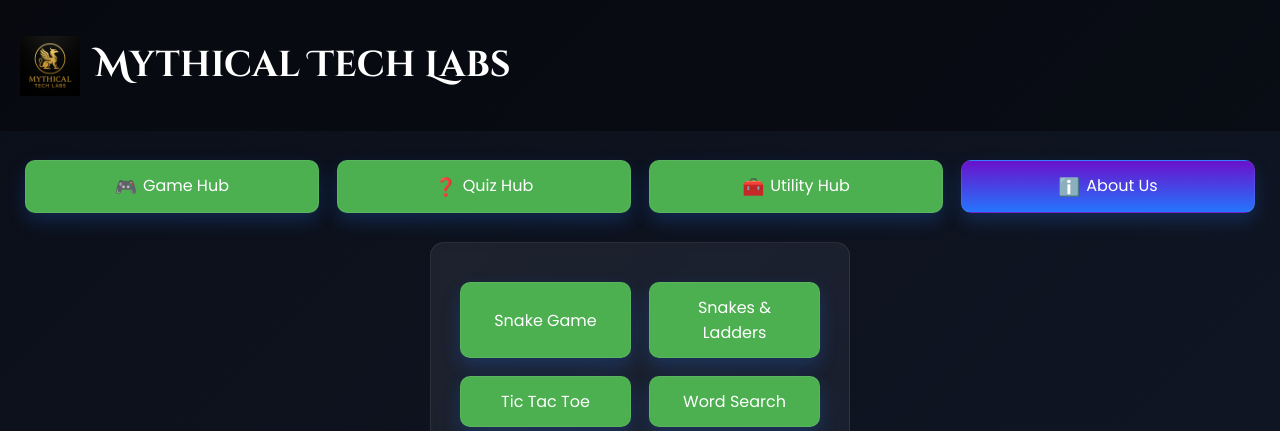
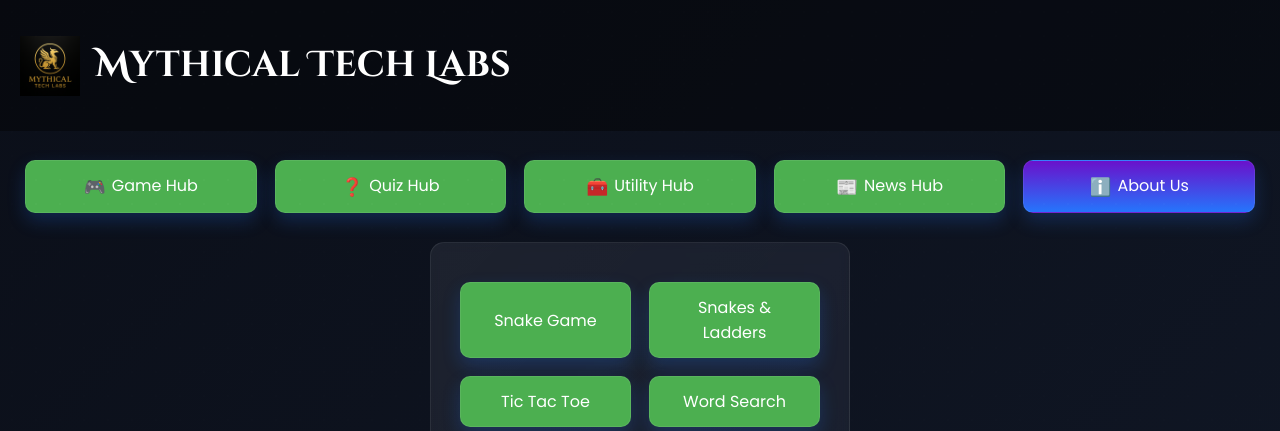
Before and after one commit to Sriyansh-ng/GlobalGameConsole, a Flask app: page / in a window 1280 px wide. Shown: the top 431 px of the page. Run offline with Flask 3, Linux system fonts and the light colour scheme; data comes from the database, SQL or seed files in the repository; both versions use the stored data as it was after the commit.

Commit message:
Added news hub tab.

```diff
--- /dev/null
+++ b/static/news.js
@@ -0,0 +1,54 @@
+// News Hub: category search -> opens results in a popup window
+(function () {
+  const q = document.getElementById('newsQuery');
+  const btn = document.getElementById('newsSearchBtn');
+  const lucky = document.getElementById('newsLuckyBtn');
+
+  if (!q || !btn) return;
+
+  function buildNewsUrl(query) {
+    const enc = encodeURIComponent(query.trim());
+    // Google News search keeps it simple and relevant
+    return `https://news.google.com/search?q=${enc}&hl=en-US&gl=US&ceid=US:en`;
+  }
+
+  function openPopup(url) {
+    // Try to open a focused popup; fall back to new tab if blocked
+    const features = 'noopener,noreferrer,width=900,height=700,menubar=no,toolbar=no,location=no,status=no';
+    const w = window.open(url, 'newsPopup', features);
+    if (!w) {
+      window.open(url, '_blank', 'noopener,noreferrer');
+    }
+  }
+
+  function search() {
+    const query = (q.value || '').trim();
+    if (!query) {
+      alert('Please enter a news category or topic (e.g., sports, politics).');
+      q?.focus();
+      return;
+    }
+    const url = buildNewsUrl(query);
+    openPopup(url);
+  }
+
+  function randomCategory() {
+    const cats = ['sports', 'politics', 'technology', 'science', 'health', 'business', 'entertainment', 'world', 'travel', 'education'];
+    return cats[Math.floor(Math.random() * cats.length)];
+  }
+
+  btn.addEventListener('click', search);
+  if (lucky) {
+    lucky.addEventListener('click', () => {
+      const topic = randomCategory();
+      q.value = topic;
+      openPopup(buildNewsUrl(topic));
+    });
+  }
+  q.addEventListener('keydown', (e) => {
+    if (e.key === 'Enter') {
+      e.preventDefault();
+      search();
+    }
+  });
+})();
--- a/templates/index.html
+++ b/templates/index.html
@@ -23,6 +23,7 @@
     <button class="tablink gold" onclick="openTab('gamehub')"><span class="icon">🎮</span>Game Hub</button>
     <button class="tablink gold" onclick="openTab('quizhub')"><span class="icon">❓</span>Quiz Hub</button>
     <button class="tablink gold" onclick="openTab('utilityhub')"><span class="icon">🧰</span>Utility Hub</button>
+    <button class="tablink gold" onclick="openTab('newshub')"><span class="icon">📰</span>News Hub</button>
     <button class="tablink" onclick="openTab('about')"><span class="icon">ℹ️</span>About Us</button>
   </nav>
 
@@ -426,6 +427,21 @@
       </section>
     </section>
 
+    <!-- News Hub -->
+    <section id="newshub" class="tabcontent">
+      <h2>News Hub</h2>
+      <div class="news-form" style="display:grid; gap:12px; max-width:560px;">
+        <input id="newsQuery" type="text" class="qr-input" placeholder="Search news category (e.g., sports, politics, technology)" />
+        <div class="quiz-actions">
+          <button id="newsSearchBtn" class="btn-gold" type="button">Search News</button>
+          <button id="newsLuckyBtn" class="btn-outline" type="button">I'm Feeling Curious</button>
+        </div>
+        <p style="color:#e0e0e0; font-size:0.9rem; margin:0;">
+          Opens a pop-up with the latest results for your category.
+        </p>
+      </div>
+    </section>
+
     <!-- About Us -->
     <section id="about" class="tabcontent">
       <h2>About Us</h2>
@@ -455,6 +471,7 @@
   <script src="{{ url_for('static', filename='password.js') }}"></script>
   <script src="{{ url_for('static', filename='countdown.js') }}"></script>
   <script src="{{ url_for('static', filename='unit_converter.js') }}"></script>
+  <script src="{{ url_for('static', filename='news.js') }}"></script>
   <script src="{{ url_for('static', filename='history_quiz.js') }}"></script>
 
   <script>
```
Also changed, not shown: data/hits.db.
